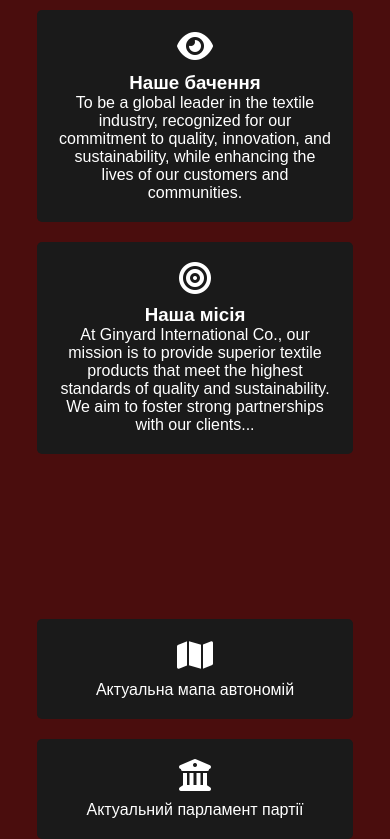
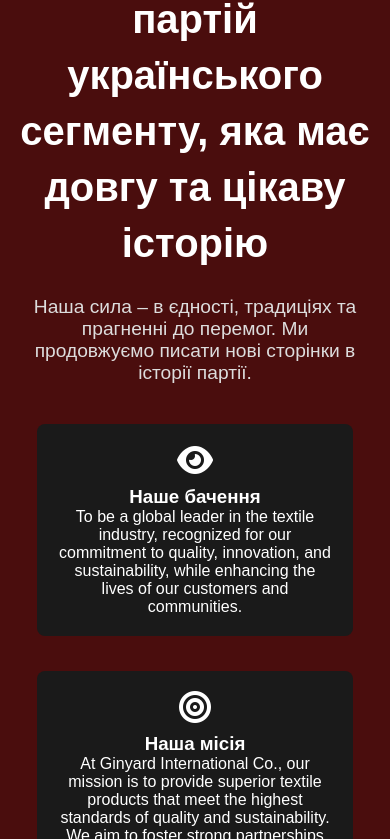
Before and after one commit to forestdevils/Forest-Devils-official-site, a website: page index.html in a window 390 px wide. Shown: the part 419-1258 px from the top of the page. Drawn offline with Linux system fonts and the light colour scheme.

Commit message:
style(main-page): update layout and fix footer position

```diff
--- a/css/style.css
+++ b/css/style.css
@@ -5,9 +5,19 @@
     font-family: Arial, sans-serif;
 }
 
+html, body {
+    height: 100%;
+}
+
 body {
     background-color: #4a0d0d;
     color: white;
+    display: flex;
+    flex-direction: column;
+}
+
+main {
+    flex: 1; /* займе весь простір між header та footer */
 }
 
 /* HEADER */
@@ -56,30 +66,53 @@ header nav ul li a.active {
 /* HERO SECTION */
 .hero {
     padding: 50px 0;
+    background-color: #4a0d0d; /* #5a0d0d; */
 }
 
 .hero-content {
-    display: flex;
-    justify-content: space-between;
+    display: grid;
+    grid-template-columns: 1fr 1fr; /* 2 колонки: текст + картки */
+    align-items: stretch;
+    gap: 40px;
     width: 90%;
     margin: 0 auto;
 }
 
+.hero-text {
+    display: flex;
+    flex-direction: column; /* тепер елементи йдуть зверху вниз */
+    justify-content: center; /* центрує весь блок по вертикалі */
+    align-items: flex-start; /* вирівнює по лівому краю */
+}
+
 .hero-text h1 {
-    font-size: 2rem;
-    margin-bottom: 20px;
+    font-size: 2.5rem;
+    line-height: 1.4;
+    margin-bottom: 25px;
+}
+
+.hero-text p {
+    font-size: 1.2rem;  /* трішки менший підзаголовок */
+    color: #ddd;        /* світліший відтінок, щоб не зливалося */
 }
 
 .hero-cards {
+    /*display: grid;*/
+    /*grid-template-columns: 1fr 1fr; !* дві картки в ряд *!*/
+    /*gap: 20px;*/
+
     display: flex;
+    justify-content: center;
+    align-items: center;
     gap: 20px;
 }
 
 .card {
     background-color: #1a1a1a;
     padding: 20px;
-    flex: 1;
-    border-radius: 5px;
+    border-radius: 8px;
+    text-align: center;
+    align-items: center;
 }
 
 .card i {
@@ -174,19 +207,25 @@ footer a {
 
     /* Hero */
     .hero-content {
-        flex-direction: column; /* текст над картками */
-        align-items: center;
+        grid-template-columns: 1fr; /* все в одну колонку */
         text-align: center;
     }
 
     .hero-cards {
-        flex-direction: column; /* картки одна під одною */
-        width: 100%;
+        /*grid-template-columns: 1fr; !* картки одна під одною *!*/
+        flex-direction: column;
+        align-items: center;
+    }
+
+    .hero-text {
+        align-items: center; /* на телефоні все по центру */
+        text-align: center;
     }
 
     .card {
         width: 90%;
-        margin: 0 auto;
+        /*margin: 0 auto;*/
+        margin-bottom: 15px;
     }
 
     /* Quick links */
--- a/index.html
+++ b/index.html
@@ -9,6 +9,7 @@
     <link rel="icon" href="images/logo.png" type="image/png">
 </head>
 <body>
+
 <!-- HEADER -->
 <header>
     <div class="container header-container">
@@ -31,11 +32,13 @@
     </div>
 </header>
 
+<main>
     <!-- HERO SECTION -->
     <section class="hero">
         <div class="container hero-content">
             <div class="hero-text">
-            <h1>Одна з найбільших партій українського сегменту</h1>
+                <h1>Одна з найбільших партій українського сегменту, яка має довгу та цікаву історію</h1>
+                <p>Наша сила – в єдності, традиціях та прагненні до перемог. Ми продовжуємо писати нові сторінки в історії партії.</p>
             </div>
             <div class="hero-cards">
                 <div class="card">
@@ -84,6 +87,7 @@
     <section class="party-link-section">
         <a href="https://rivalregions.com/#slide/party/345242" class="party-button">Посилання на партію</a>
     </section>
+</main>
 
 <!-- FOOTER -->
 <footer>
```
Lines whose indentation alone changed are shown as unchanged.
